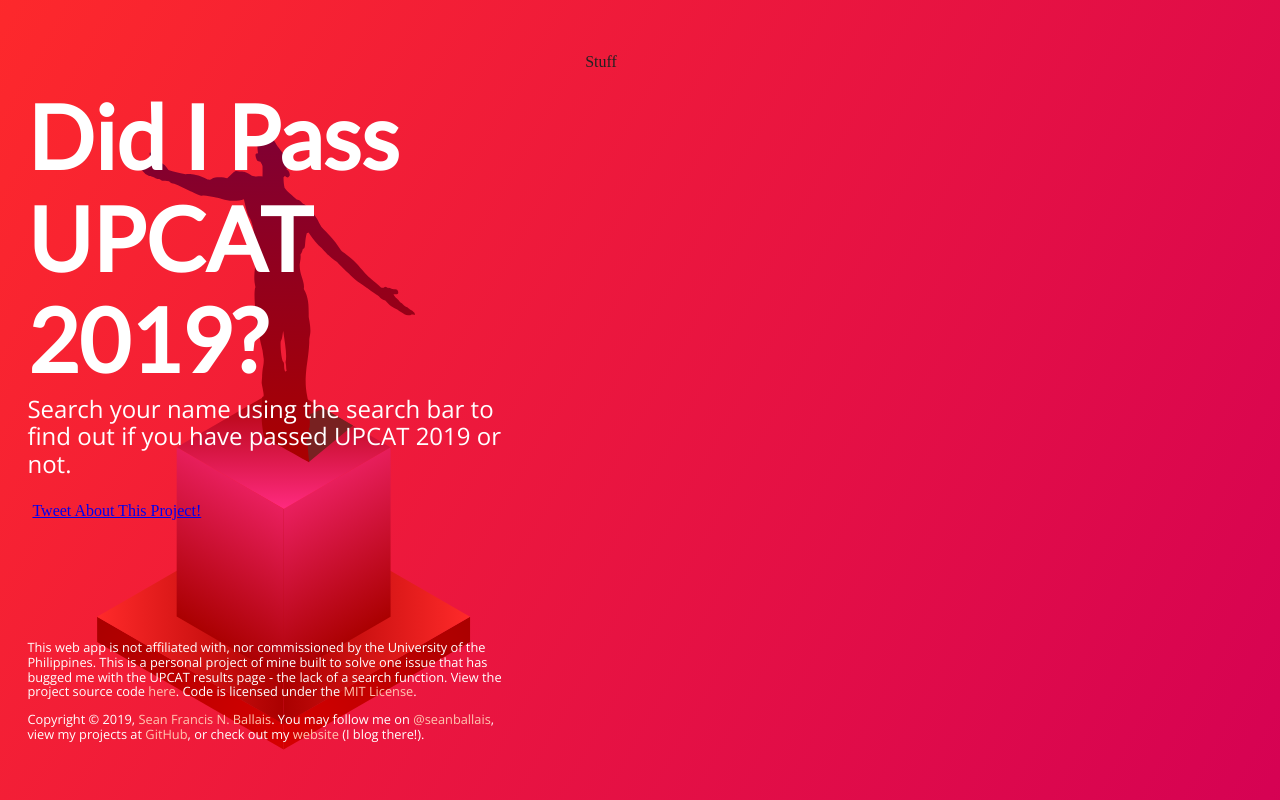
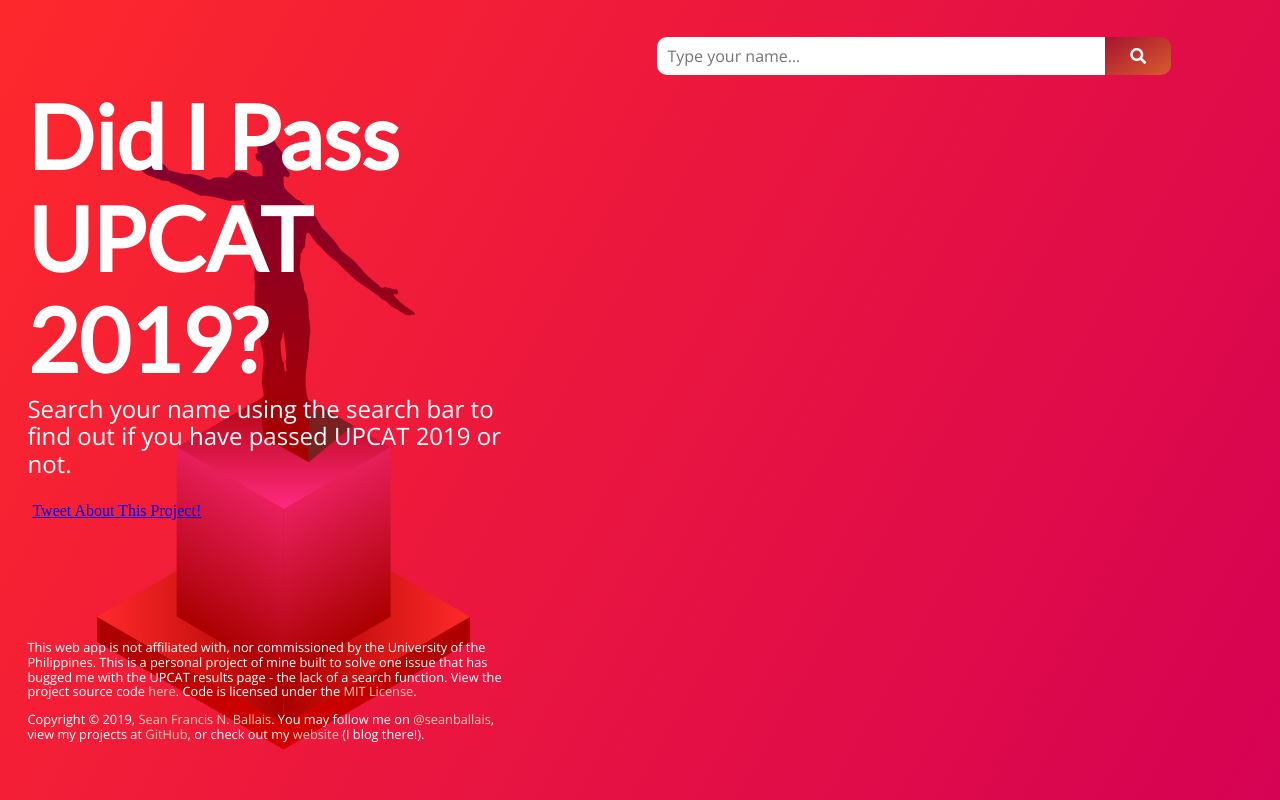
Before and after one commit to seanballais/upcat-results, a plain HTML site: page index.html in a window 1280 px wide. Drawn offline with nearby package versions, Linux system fonts and the light colour scheme.

Commit message:
Added a searchbar.

```diff
--- a/css/main.css
+++ b/css/main.css
@@ -123,7 +123,7 @@ header, footer {
   color: #ffffff;
 }
 
-header p, footer p {
+header p, article, footer p {
   font-family: 'Open Sans', sans-serif;
 }
 
@@ -157,6 +157,46 @@ header span#twitter-button {
 article {
   grid-column: 2;
   grid-row: 1/4;
+}
+
+article form {
+  display: flex;
+  justify-content: center;
+  align-items: center;
+}
+
+article form input[type=text], article form button {
+  font-size: 1em;
+  font-weight: 200;
+
+  padding: 10px;
+  border: none;
+  float: left;
+}
+
+article form input[type=text] {
+  width: 65%;
+
+  border-top-left-radius: 10px;
+  border-bottom-left-radius: 10px;
+}
+
+article form button {
+  cursor: pointer;
+
+  background-image: linear-gradient(150deg, #A8142F 1%, #D85C2F 100%);
+  color: #ffffff;
+
+  width: 10%;
+
+  border-top-right-radius: 10px;
+  border-bottom-right-radius: 10px;
+
+  transition: background-image 0.25s linear 0s;
+}
+
+article form button:hover {
+  background-image: linear-gradient(150deg, #A32F40 1%, #D15F3C 100%);
 }
 
 footer {
--- a/index.html
+++ b/index.html
@@ -8,6 +8,8 @@
 
     <link rel="manifest" href="site.webmanifest">
     <link rel="apple-touch-icon" href="icon.png">
+
+    <link rel="stylesheet" href="https://use.fontawesome.com/releases/v5.8.1/css/all.css" integrity="sha384-50oBUHEmvpQ+1lW4y57PTFmhCaXp0ML5d60M1M7uH2+nqUivzIebhndOJK28anvf" crossorigin="anonymous">
     <link rel="stylesheet" href="css/normalize.css">
     <link rel="stylesheet" href="css/fonts.css">
     <link rel="stylesheet" href="css/main.css">
@@ -27,7 +29,10 @@
         </span>
       </header>
       <article class="block">
-        <p>Stuff</p>
+        <form id="search">
+          <input type="text" id="search-box" placeholder="Type your name&hellip;" />
+          <button type="submit" id="search-button"><i class="fa fa-search"></i></button>
+        </form>
       </article>
       <footer class="block">
         <p>This web app is <bold>not</bold> affiliated with, nor commissioned by the University of the Philippines. This is a personal project of mine built to solve one issue that has bugged me with the UPCAT results page - the lack of a search function. View the project source code <a href="https://github.com/seanballais/upcat-results/">here</a>. Code is licensed under the <a href="https://opensource.org/licenses/MIT">MIT License</a>.</p>
```
